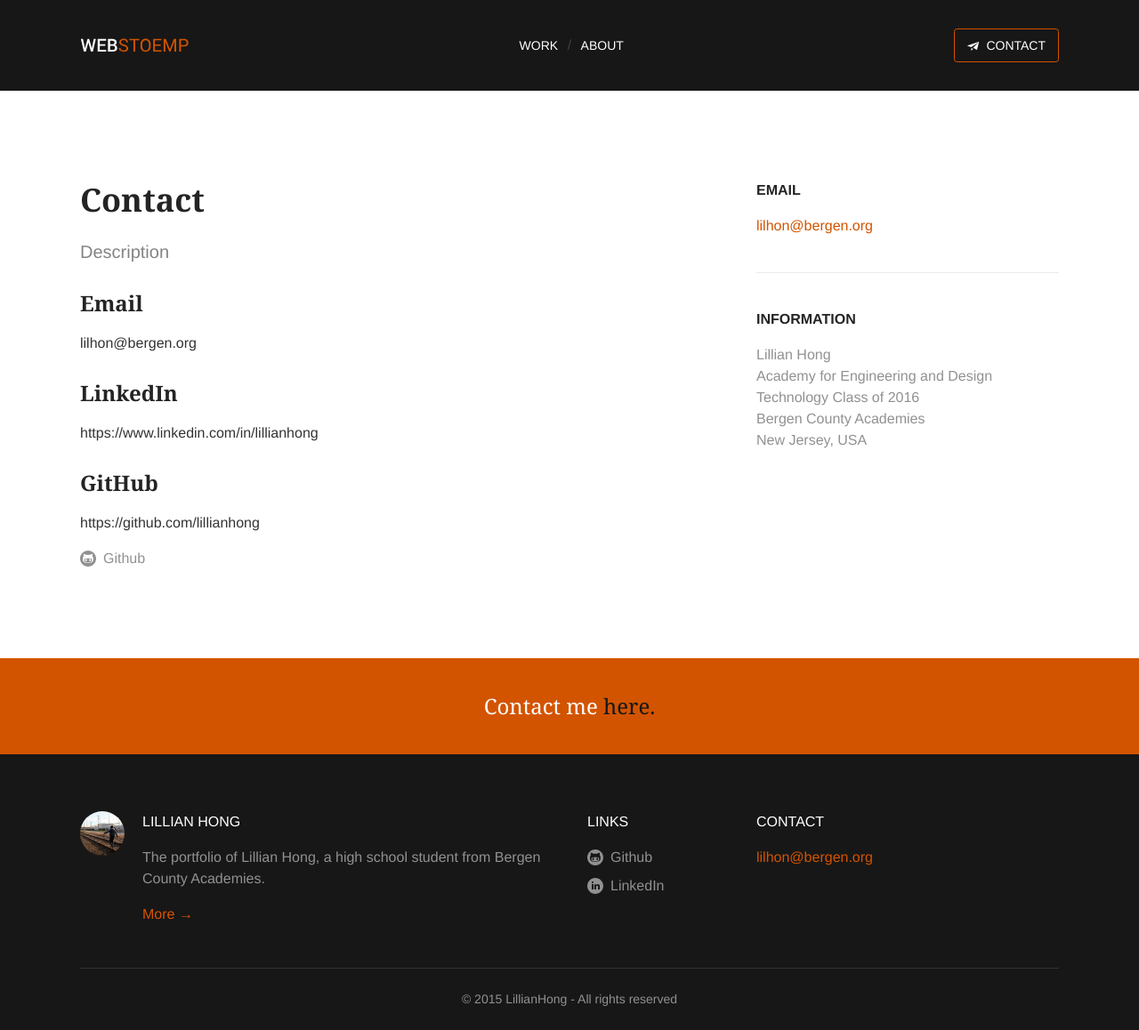
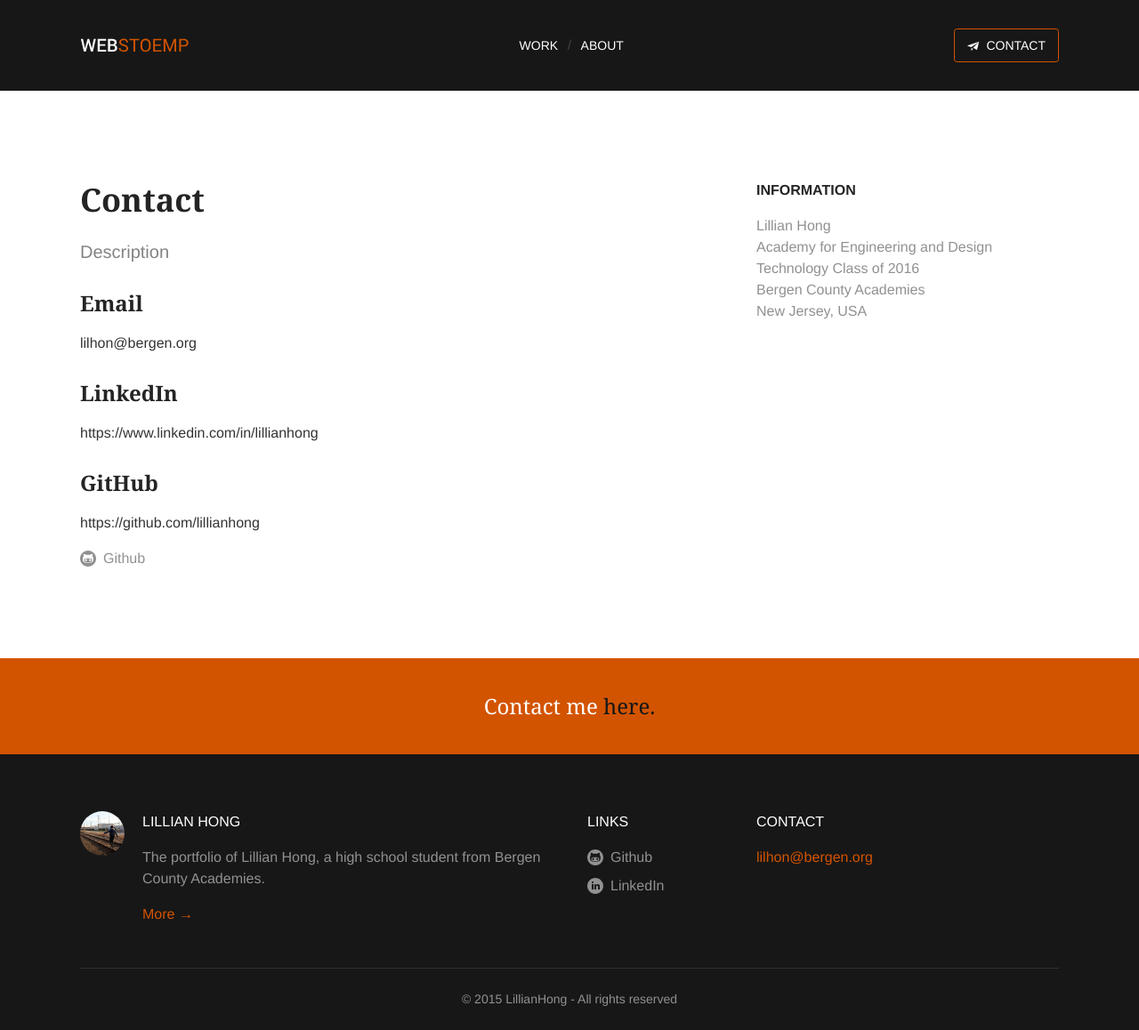
Before and after one commit to lillianhong/lillianhong.github.io, a Jekyll site: the page built from contact/index.html, in a window 1280 px wide. Shown: the whole page at 89% size. Built offline with Jekyll 4.4.1, drawn with Linux system fonts in a browser that asks for light colours.

Commit message:
delete email sidebar

```diff
--- a/contact/index.html
+++ b/contact/index.html
@@ -27,16 +27,6 @@ current_nav: contact
 
     </div><!--
  --><div class="maincontent__secondary  grid__unit  medium-span-4of12">
-
-      <div class="widget">
-        <h2 class="widget__title">Email</h2>
-        <div class="widget__content">
-                   <ul class="list-bare">
-            <li><a href="mailto:lilhon@bergen.org">lilhon@bergen.org</a></li>
-          </ul>
-        </div>
-      </div>
-
       <div class="widget">
         <h2 class="widget__title">Information</h2>
         <div class="widget__content">
```
